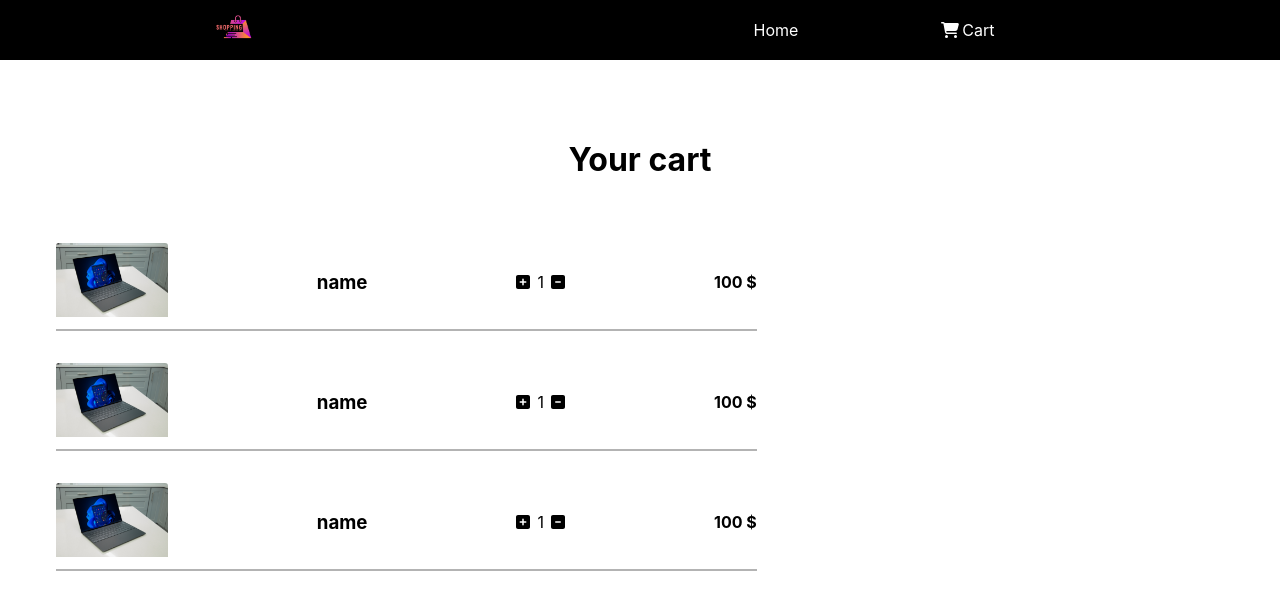
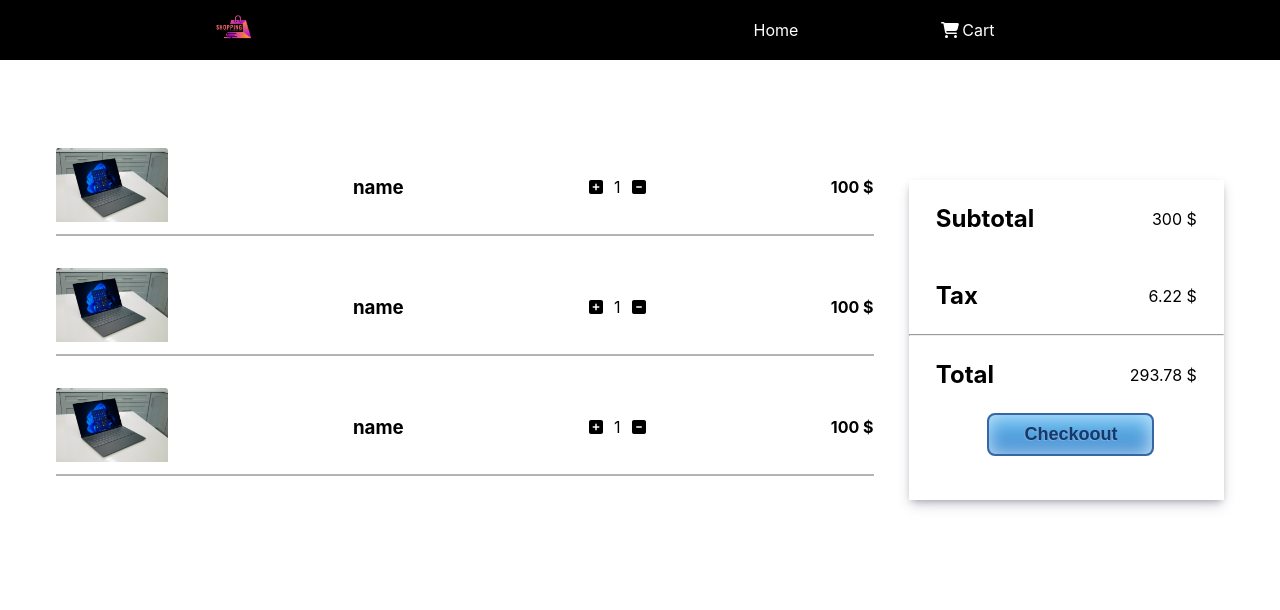
Before and after one commit to bofamj/shopping-cart, a JavaScript app: page /cart in a window 1280 px wide. Shown: the top 610 px of the page. Built offline with nearby package versions, Linux system fonts and the light colour scheme; the HTML template or start-up script is replaced by a standard one.

Commit message:
add the amount section

```diff
--- a/src/components/cart/Carts.js
+++ b/src/components/cart/Carts.js
@@ -1,13 +1,19 @@
 import "./carts.css";
 import Cart from "./cart-comp/Cart";
+import Amount from "./amounts/Amount";
 
 const Carts = () => {
   return (
     <div className="carts-container">
-      <h1 className="cart-name">Your cart</h1>
-      <Cart />
-      <Cart />
-      <Cart />
+      {/* <h1 className="cart-name">Your cart</h1> */}
+      <div className="carts-section">
+        <Cart />
+        <Cart />
+        <Cart />
+      </div>
+      <div className="amount-section">
+        <Amount />
+      </div>
     </div>
   );
 };
--- /dev/null
+++ b/src/components/cart/amounts/Amount.js
@@ -0,0 +1,24 @@
+import "./amount.css";
+
+const Amount = () => {
+  return (
+    <>
+      <div className="amount-sec soubtotal">
+        <h2>Subtotal</h2>
+        <p>300 $</p>
+      </div>
+      <div className="amount-sec tax">
+        <h2>Tax</h2>
+        <p>6.22 $</p>
+      </div>
+      <hr></hr>
+      <div className="amount-sec total">
+        <h2>Total</h2>
+        <p>293.78 $</p>
+      </div>
+      <button className="checkout-btn">Checkoout</button>
+    </>
+  );
+};
+
+export default Amount;
--- /dev/null
+++ b/src/components/cart/amounts/amount.css
@@ -0,0 +1,32 @@
+.amount-sec {
+  display: flex;
+  justify-content: space-between;
+  align-items: center;
+  padding: 1.5em 1.7em;
+}
+
+.checkout-btn {
+  box-shadow: inset -1px 1px 17px 1px #bee2f9;
+  background: linear-gradient(to bottom, #63b8ee 5%, #468ccf 100%);
+  background-color: #63b8ee;
+  border-radius: 8px;
+  border: 2px solid #3866a3;
+  display: inline-block;
+  cursor: pointer;
+  color: #14396a;
+  font-family: Arial;
+  font-size: 18px;
+  font-weight: bold;
+  padding: 9px 35px;
+  text-decoration: none;
+  text-shadow: -1px 1px 0px #7cacde;
+  margin: 0 25%;
+}
+.checkout-btn:hover {
+  background: linear-gradient(to bottom, #468ccf 5%, #63b8ee 100%);
+  background-color: #468ccf;
+}
+.checkout-btn:active {
+  position: relative;
+  top: 1px;
+}
--- a/src/components/cart/cart-comp/cart.css
+++ b/src/components/cart/cart-comp/cart.css
@@ -2,7 +2,7 @@
   display: flex;
   justify-content: space-between;
   align-items: center;
-  width: 60%;
+  width: 100%;
   height: 6rem;
   border: 0.1rem solid rgb(179, 179, 179);
   border-width: 0 0 2px 0;
--- a/src/components/cart/carts.css
+++ b/src/components/cart/carts.css
@@ -1,7 +1,20 @@
 .carts-container {
+  display: flex;
+  justify-content: space-between;
+  width: 100%;
   padding: 5rem 3.5em;
+}
+.carts-section {
+  width: 70%;
 }
 .cart-name {
   text-align: center;
   margin-bottom: 1.75em;
 }
+.amount-section {
+  width: 27%;
+  height: 20rem;
+  margin-top: 2.5em;
+  box-shadow: rgba(50, 50, 93, 0.25) 0px 6px 12px -2px,
+    rgba(0, 0, 0, 0.3) 0px 3px 7px -3px;
+}
--- a/src/components/home/nave/nave.css
+++ b/src/components/home/nave/nave.css
@@ -2,6 +2,8 @@
   width: 100%;
   background-color: #000;
   color: rgb(253, 253, 253);
+  /*  position: fixed;
+  margin-bottom: 100px; */
 }
 .nav-wrapper {
   display: flex;
```
